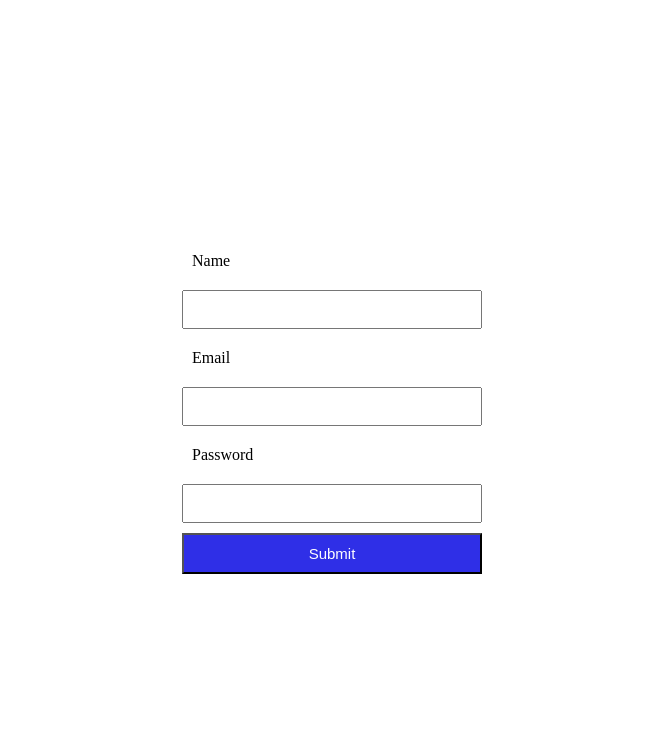
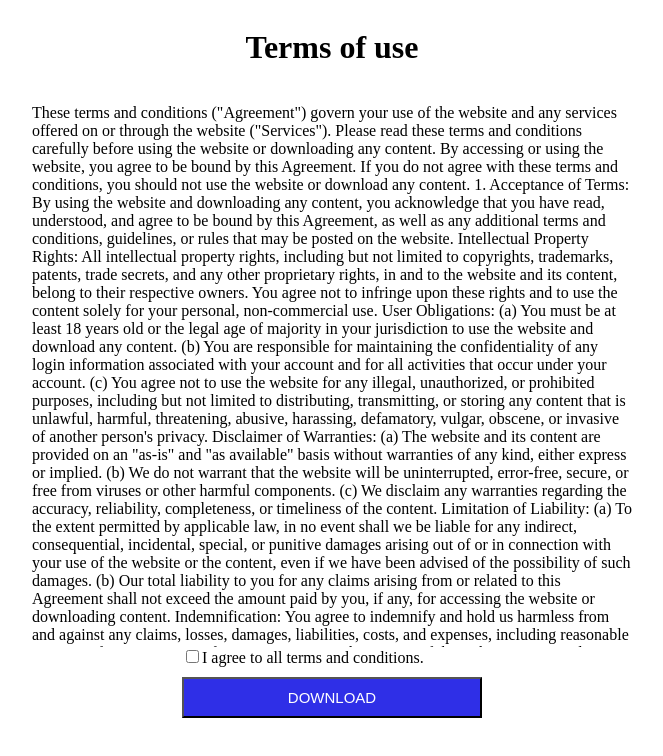
Before and after one commit to barla-x88/react-apps, a React (Vite) app: page / in a window 1280 px wide. Shown: the top 756 px of the page, without its empty margins (308-971 px from the left). Built offline with nearby package versions, Linux system fonts and the light colour scheme.

Commit message:
16 - work with checkboxes in form
Use the "checked" property instead of "value" property of event.target

```diff
--- a/src/App.jsx
+++ b/src/App.jsx
@@ -1,6 +1,6 @@
-import Signup from "./components/Signup/Signup";
+import Download from "./components/Download";
 
 const App = () => {
-  return <Signup />;
+  return <Download />;
 };
 export default App;
--- /dev/null
+++ b/src/components/Download/Download.css
@@ -0,0 +1,46 @@
+* {
+  box-sizing: border-box;
+}
+
+body,
+.terms,
+.downlaod {
+  display: flex;
+  justify-content: space-between;
+  align-items: center;
+  flex-direction: column;
+}
+
+.download {
+  justify-content: center;
+}
+
+body {
+  height: 100vh;
+}
+
+.terms,
+.download {
+  width: 600px;
+  height: 90vh;
+}
+
+.terms div {
+  height: 70vh;
+  overflow: scroll;
+  overflow-x: hidden;
+}
+
+.form input[type="submit"] {
+  display: block;
+  margin: 10px 0;
+  width: 300px;
+  padding: 10px;
+  outline-color: rgb(47, 47, 231);
+}
+
+input[type="submit"] {
+  color: #fff;
+  background-color: rgb(47, 47, 231);
+  font-size: 15px;
+}
--- /dev/null
+++ b/src/components/Download/Download.jsx
@@ -0,0 +1,106 @@
+import React, { useState } from "react";
+
+import "./Download.css";
+
+export default function Download() {
+  //Initial value of checked attibute
+  const [agreeToTerms, setAgreeToTerms] = useState(false);
+
+  //Render download page
+  const [startDownload, setStartDownload] = useState(false);
+
+  const handleChange = (e) => {
+    //need to use the checked attribute
+    console.log(e.target.checked);
+    setAgreeToTerms(e.target.checked);
+  };
+
+  const handleSubmit = (e) => {
+    e.preventDefault();
+    agreeToTerms && setStartDownload(true);
+  };
+
+  if (startDownload) {
+    return (
+      <div className="download">
+        <p>Your download will start shortly.</p>
+      </div>
+    );
+  }
+  return (
+    <div className="terms">
+      <h1>Terms of use</h1>
+      <div>
+        <p>
+          These terms and conditions ("Agreement") govern your use of the
+          website and any services offered on or through the website
+          ("Services"). Please read these terms and conditions carefully before
+          using the website or downloading any content. By accessing or using
+          the website, you agree to be bound by this Agreement. If you do not
+          agree with these terms and conditions, you should not use the website
+          or download any content. 1. Acceptance of Terms: By using the website
+          and downloading any content, you acknowledge that you have read,
+          understood, and agree to be bound by this Agreement, as well as any
+          additional terms and conditions, guidelines, or rules that may be
+          posted on the website. Intellectual Property Rights: All intellectual
+          property rights, including but not limited to copyrights, trademarks,
+          patents, trade secrets, and any other proprietary rights, in and to
+          the website and its content, belong to their respective owners. You
+          agree not to infringe upon these rights and to use the content solely
+          for your personal, non-commercial use. User Obligations: (a) You must
+          be at least 18 years old or the legal age of majority in your
+          jurisdiction to use the website and download any content. (b) You are
+          responsible for maintaining the confidentiality of any login
+          information associated with your account and for all activities that
+          occur under your account. (c) You agree not to use the website for any
+          illegal, unauthorized, or prohibited purposes, including but not
+          limited to distributing, transmitting, or storing any content that is
+          unlawful, harmful, threatening, abusive, harassing, defamatory,
+          vulgar, obscene, or invasive of another person's privacy. Disclaimer
+          of Warranties: (a) The website and its content are provided on an
+          "as-is" and "as available" basis without warranties of any kind,
+          either express or implied. (b) We do not warrant that the website will
+          be uninterrupted, error-free, secure, or free from viruses or other
+          harmful components. (c) We disclaim any warranties regarding the
+          accuracy, reliability, completeness, or timeliness of the content.
+          Limitation of Liability: (a) To the extent permitted by applicable
+          law, in no event shall we be liable for any indirect, consequential,
+          incidental, special, or punitive damages arising out of or in
+          connection with your use of the website or the content, even if we
+          have been advised of the possibility of such damages. (b) Our total
+          liability to you for any claims arising from or related to this
+          Agreement shall not exceed the amount paid by you, if any, for
+          accessing the website or downloading content. Indemnification: You
+          agree to indemnify and hold us harmless from and against any claims,
+          losses, damages, liabilities, costs, and expenses, including
+          reasonable attorneys' fees, arising out of or in connection with your
+          use of the website or any violation of this Agreement. Modification
+          and Termination: We reserve the right to modify, suspend, or terminate
+          the website or any part of the Services at any time, with or without
+          notice. We may also modify this Agreement at any time, and such
+          modifications will be effective immediately upon posting on the
+          website. Your continued use of the website after any modifications to
+          this Agreement constitutes your acceptance of the modified terms.
+          Governing Law and Jurisdiction: This Agreement shall be governed by
+          and construed in accordance with the laws of [Your Jurisdiction]. Any
+          dispute arising out of or in connection with this Agreement shall be
+          subject to the exclusive jurisdiction of the courts located in [Your
+          Jurisdiction]. Entire Agreement: This Agreement constitutes the entire
+          agreement between you and us regarding the subject matter hereof and
+          supersedes all prior or contemporaneous understandings and agreements.
+        </p>
+      </div>
+      <form onSubmit={handleSubmit} className="form">
+        <input
+          type="checkbox"
+          name="agreeToTerms"
+          id="checkbox"
+          checked={agreeToTerms}
+          onChange={handleChange}
+        />
+        <label htmlFor="checkbox">I agree to all terms and conditions.</label>
+        <input type="submit" value="DOWNLOAD" />
+      </form>
+    </div>
+  );
+}
--- /dev/null
+++ b/src/components/Download/index.jsx
@@ -0,0 +1 @@
+export { default } from "./Download";
```
